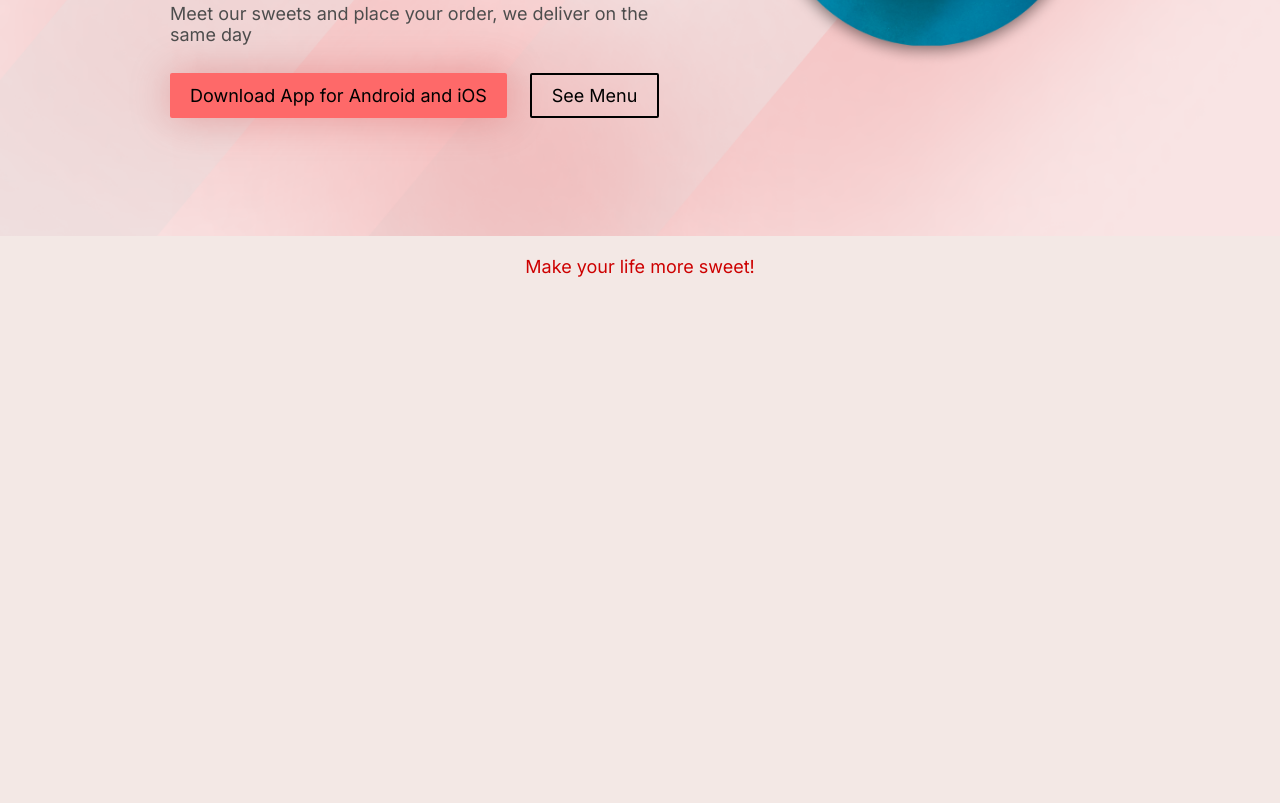
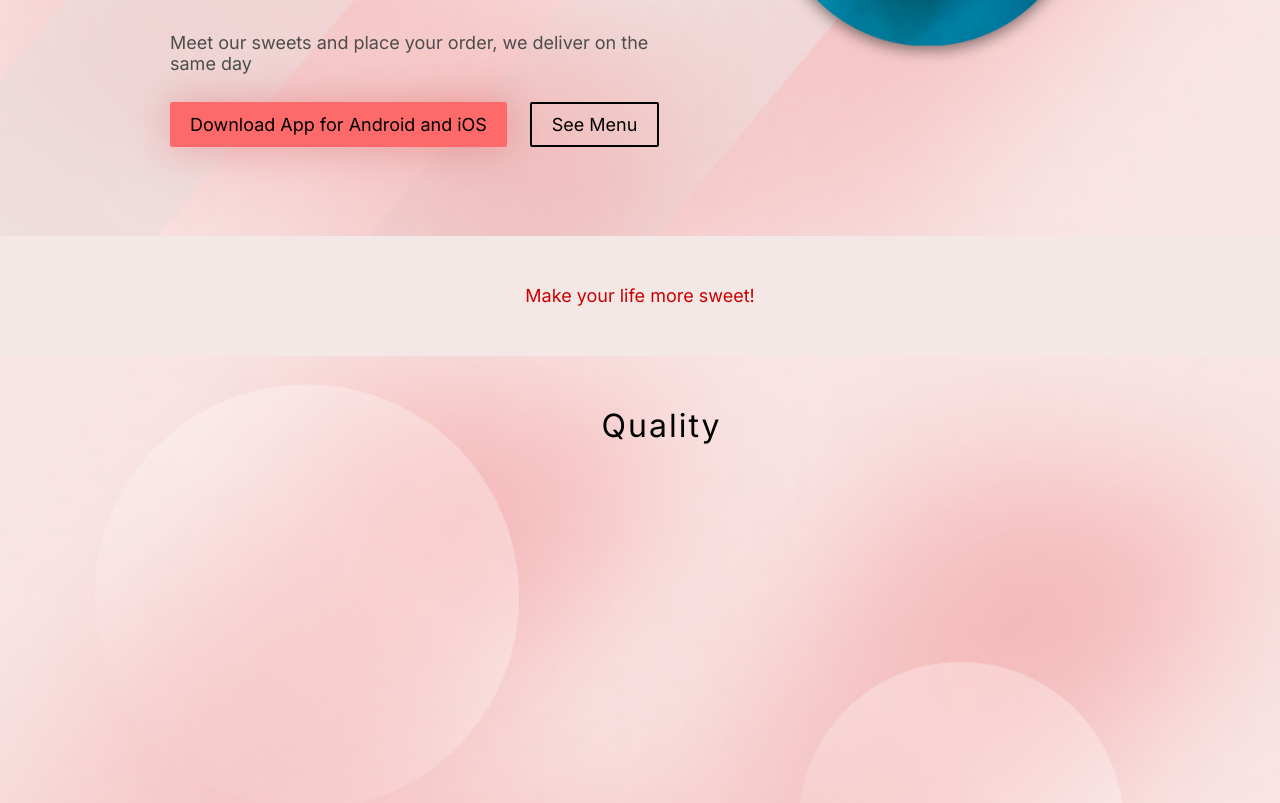
Before and after one commit to Pedro-Murilo/candelivery, a plain HTML site: page index.html in a window 1280 px wide. Shown: the part 413-1216 px from the top of the page. Before the commit the page ends 800 px from the top, so only its background shows below. Drawn offline with Linux system fonts and the light colour scheme.

Commit message:
fix: fixed overflow

```diff
--- a/css/styles.scss
+++ b/css/styles.scss
@@ -67,7 +67,7 @@
   margin: 0 auto;
 
   .text-home {
-    font-size: $title-48;
+    font-size: $title-72;
     letter-spacing: 0.5rem;
     line-height: 1.2;
     margin-top: 5rem;
@@ -140,3 +140,31 @@
     color: $red;
   }
 }
+
+.section-quality {
+  position: relative;
+  margin-top: 5rem;
+
+  .bg-quality {
+    position: absolute;
+    top: 100%;
+    left: 0;
+    z-index: -1;
+
+    img {
+      width: 100vw;
+    }
+  }
+
+  .title {
+    position: absolute;
+    left: 47%;
+    top: 5rem;
+
+    h2 {
+      font-size: $title-32;
+      font-weight: 400;
+      letter-spacing: 0.2rem;
+    }
+  }
+}
--- a/index.html
+++ b/index.html
@@ -5,7 +5,7 @@
     <meta http-equiv="X-UA-Compatible" content="IE=edge" />
     <meta name="viewport" content="width=device-width, initial-scale=1.0" />
     <title>Candelivery</title>
-    <link rel="shortcut icon" href="favicon.svg" type="image/svg">
+    <link rel="shortcut icon" href="favicon.svg" type="image/svg" />
     <link rel="preconnect" href="https://fonts.gstatic.com" />
     <link
       href="https://fonts.googleapis.com/css2?family=Inter:wght@400;600;700&display=swap"
@@ -13,7 +13,9 @@
     />
     <link rel="stylesheet" href="css/styles.css" />
   </head>
+
   <body>
+    <section>
       <header>
         <nav class="nav">
           <img class="nav-logo" src="svg/logo.svg" alt="Logo for Candelivery" />
@@ -28,12 +30,7 @@
         </nav>
       </header>
 
-    <div class="bg-home">
-      <img src="img/bg-home.png" alt="Background Home" />
-    </div>
-
       <div class="text-container">
-
         <div class="text-home">
           <h1 class="text-first">Candy is</h1>
           <span class="text-second">
@@ -55,5 +52,19 @@
 
         <p class="text-final">Make your life more sweet!</p>
       </div>
+      <div class="bg-home">
+        <img src="img/bg-home.png" alt="Background Home" />
+      </div>
+    </section>
+
+    <section class="section-quality">
+      <div class="title">
+        <h2>Quality</h2>
+      </div>
+
+      <div class="bg-quality">
+        <img src="img/bg-quality.png" alt="Background Quaility"/>
+      </div>
+    </section>
   </body>
 </html>
```
Also changed, not shown: css/styles.css, 1 other file. Lines whose indentation alone changed are shown as unchanged.
